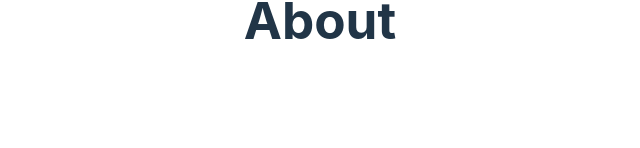
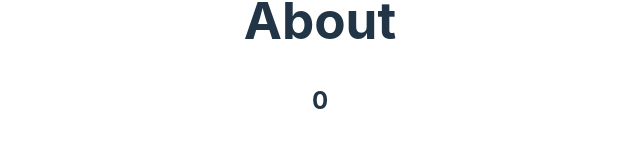
Before and after one commit to mishuBaidya/Vue-Js-Practice, a Vue app in the folder my-vue-app/: page /about in a window 1280 px wide. Shown: the part 158-306 px from the top of the page, without its empty margins (320-960 px from the left). Built offline with nearby package versions, Linux system fonts and the light colour scheme.

Commit message:
integrate vuex

```diff
--- a/my-vue-app/package.json
+++ b/my-vue-app/package.json
@@ -10,7 +10,8 @@
   },
   "dependencies": {
     "vue": "^3.5.12",
-    "vue-router": "^4.5.0"
+    "vue-router": "^4.5.0",
+    "vuex": "^4.0.2"
   },
   "devDependencies": {
     "@vitejs/plugin-vue": "^5.1.4",
--- a/my-vue-app/src/App.vue
+++ b/my-vue-app/src/App.vue
@@ -4,6 +4,8 @@
     components: {
     },
     data() {
+        return {
+        }
       }
   }
 </script>
--- a/my-vue-app/src/components/EmployeeForm.vue
+++ b/my-vue-app/src/components/EmployeeForm.vue
@@ -1,35 +1,42 @@
 <template>
   <div >
-    <form @submit.prevent="handleSubmit" id="employee-form">
+    <form id="employee-form" @submit.prevent="handleSubmit">
       <div>
-        <label>Name</label>
-        <input v-model="employee.name" type="text" />
-        <label> Email</label>
-        <input v-model="employee.email" type="text" />
+        <label for="name">Name</label>
+        <input v-model="employee.name" type="text" id ="name"/>
+        <label for="email"> Email</label>
+        <input v-model="employee.email" type="text" id ="email"/>
       </div>
 
-      <button>Add Employee</button>
+      <button >Add Employee</button>
     </form>
   </div>
 </template>
 
 <script>
+import { useStore } from 'vuex'
   export default {
     name: 'employee-form',
-    data() {
-      return {
-        employee: {
-          name: '',
-          email: '',
-        },
-      }
-    },
-    methods: {
-    handleSubmit() {
-      console.log('testing handleSubmit')
-      this.$emit('add:employee', this.employee)
-    },
-  },
+    setup(){
+        const store = useStore()
+        const employee = {
+            id: null,
+            name: '',
+            email: '',
+        }
+
+        const handleSubmit = () => {
+          console.log(employee)
+            store.dispatch('addEmployee', employee)
+        }
+
+        return {
+          store,
+          employee,
+            handleSubmit
+         }
+    }
+
   }
 </script>
 
--- a/my-vue-app/src/components/EmployeeTable.vue
+++ b/my-vue-app/src/components/EmployeeTable.vue
@@ -20,47 +20,50 @@
 </template>
 
 <script>
+import { computed } from 'vue';
+import { useStore } from 'vuex'
 export default {
     name: 'employee-table',
-    props: {
-    employees: Array,
-    },
+    setup() {
+        const store = useStore()
+        const employees = (computed(() => store.getters.getEmployees))
+        //console.log(employees)
+        return {
+          store,
+          employees
+        }
+    }
 }
 </script>
 
 <style scoped>
 
 #employee-table {
-  display: flex;
-  align-items: center;
-  justify-content: center;
+  margin-top: 2rem;
 }
 
-#employee-table caption {
-  font-size: 1.3em;
-  margin: .5em 0 .75em;
+table {
+  width: 50vw;
+  border-collapse: collapse;
+  border: 5px solid #ffffff;
+  border-radius: 10px;
+  overflow: hidden;
+  box-shadow: 0 4px 4px rgba(231, 224, 224, 0.1);
 }
 
-#employee-table tr {
-  padding: .35em;
+thead, tbody {
+  border: 1px solid #ffffff;
 }
 
-#employee-table th,
-#employee-table td {
-  color: white;
-  padding: .625em;
+th, td {
+  padding: 10px;
   text-align: center;
-  border: 2px solid #ddd;
 }
 
-#employee-table th {
-  font-size: .85em;
-  letter-spacing: .1em;
-  text-transform: uppercase;
-
+th {
+  font-weight: bold;
 }
 
 
 
-
 </style>
--- a/my-vue-app/src/main.js
+++ b/my-vue-app/src/main.js
@@ -2,5 +2,6 @@ import { createApp } from 'vue'
 import './style.css'
 import App from './App.vue'
 import router from './router'
+import store from './store';
 
-createApp(App).use(router).mount('#app')
+createApp(App).use(router).use(store).mount('#app')
--- /dev/null
+++ b/my-vue-app/src/store/index.js
@@ -0,0 +1,46 @@
+import {createStore} from 'vuex'
+
+export default createStore({
+    state: {
+        count: 0,
+        employees: [
+            {
+                id: 1,
+                name: 'Mishu Baidya',
+                email: 'mishu.baidya@enosisbd.com',
+            },
+            {
+                id: 2,
+                name: 'Swapnil Biswas',
+                email: 'swapnil.biswas@enosisbd.com',
+            },
+        ],
+    },
+    mutations: {
+        increment(state) {
+            state.count++
+        },
+        addEmployee(state, employee) {
+            employee.id = state.employees.length + 1
+            state.employees = [...state.employees, employee]
+        }
+    },
+    actions: {
+        increment(context) {
+            context.commit('increment')
+        },
+
+        addEmployee(context, employee) {
+            context.commit('addEmployee', employee)
+        }
+    },
+    getters: {
+        getCount(state) {
+            return state.count
+        },
+
+        getEmployees(state) {
+            return state.employees
+        }
+    }
+})
--- a/my-vue-app/src/views/AboutView.vue
+++ b/my-vue-app/src/views/AboutView.vue
@@ -1,11 +1,25 @@
 
 <script>
-    export default { name: 'aboutView' }
+import { useStore } from 'vuex'
+    export default {
+        name: 'aboutView',
+        setup(){
+
+            const store = useStore()
+            return { store }
+        }
+
+
+    }
 
 </script>
 
 <template>
     <h1>About</h1>
+
+    <h2> {{ store.getters.getCount }}</h2>
+
+
 </template>
 
 <style>
--- a/my-vue-app/src/views/Employee/EmployeeList.vue
+++ b/my-vue-app/src/views/Employee/EmployeeList.vue
@@ -8,26 +8,6 @@
       EmployeeTable,
       EmployeeForm,
     },
-    data() {
-    return {
-      employees: [
-            {
-                id: 1,
-                name: 'Mishu Baidya',
-                email: 'mishu.baidya@enosisbd.com',
-            },
-            {
-                id: 2,
-                name: 'Swapnil Biswas',
-                email: 'swapnil.biswas@enosisbd.com',
-            },
-        ],
-      }},
-      methods: {
-        addEmployee(employee) {
-          this.employees = [...this.employees, employee]
-        }
-      }
   }
 </script>
 
@@ -35,8 +15,8 @@
 <template>
   <div class="small-container">
     <h1>Employees</h1>
-    <employee-form @add:employee="addEmployee" />
-    <employee-table :employees="employees" />
+    <employee-form />
+    <employee-table />
   </div>
 </template>
 
--- a/my-vue-app/src/views/HomeView.vue
+++ b/my-vue-app/src/views/HomeView.vue
@@ -1,5 +1,8 @@
 <template>
-    <h1>Home</h1>
+    <h1>Home </h1>
+    <button @click="store.dispatch('increment')">{{ this.store.state.count }}</button>
+    <br>
+    <br>
     <input type="text" v-model="searched"/>
     <h2> Name List </h2>
     <div v-for="name in filteredNames" :key="name">
@@ -10,6 +13,8 @@
 
 <script>
 import { ref, computed, watch } from 'vue'
+import { useStore } from 'vuex'
+
 export default {
     name: 'homeView',
 
@@ -18,6 +23,9 @@ export default {
 
         const names = ref(['John', 'Jane', 'Joe', 'Mary', 'Max', 'Mick', 'Micheal', 'Mishu', 'Alice', 'Bob', 'Carol', 'David', 'Ed', 'Fiona', 'Gina', 'Hank', 'Iris']);
         const searched = ref('')
+        const store = useStore()
+
+
 
 
         watch(searched, () => {
@@ -35,7 +43,8 @@ export default {
         return {
             names,
             filteredNames,
-            searched
+            searched,
+            store
         }
     }
 
```
Also changed, not shown: 1 other file (tests, documents, lock files or other folders).
